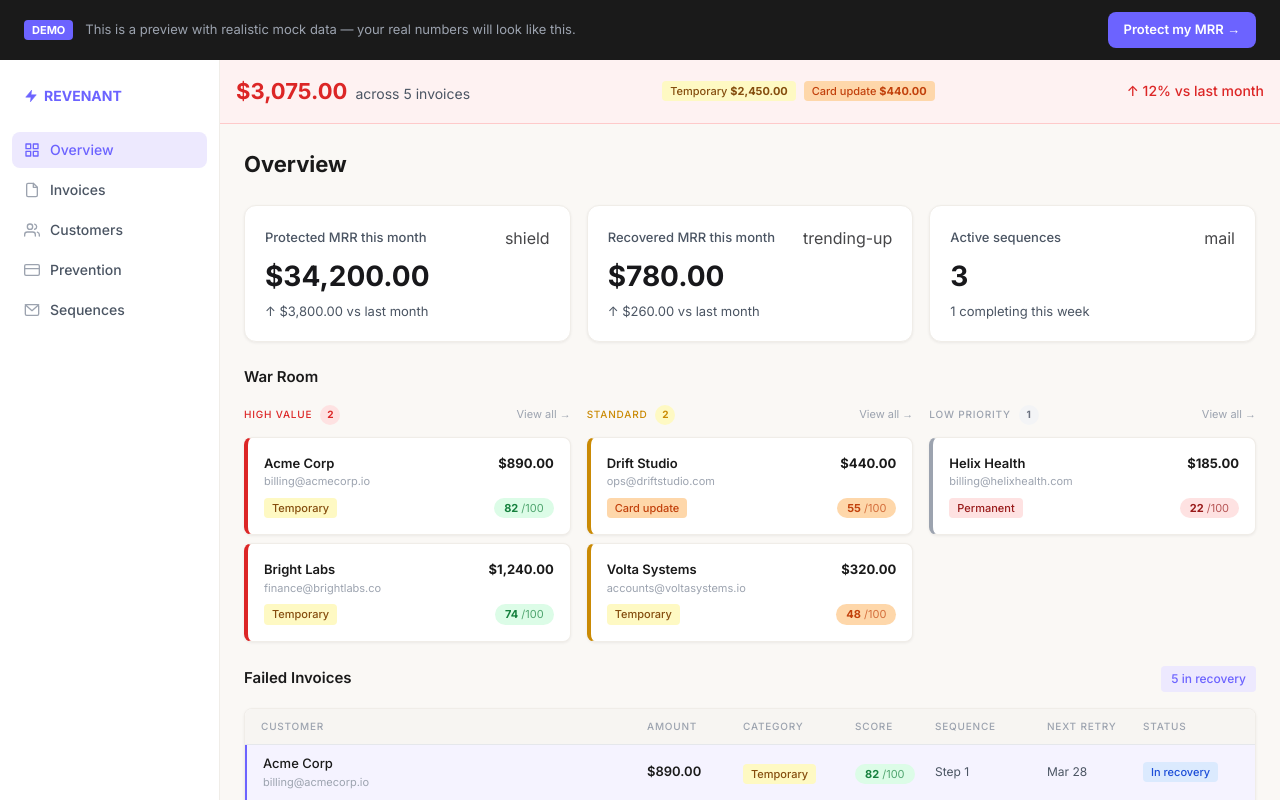
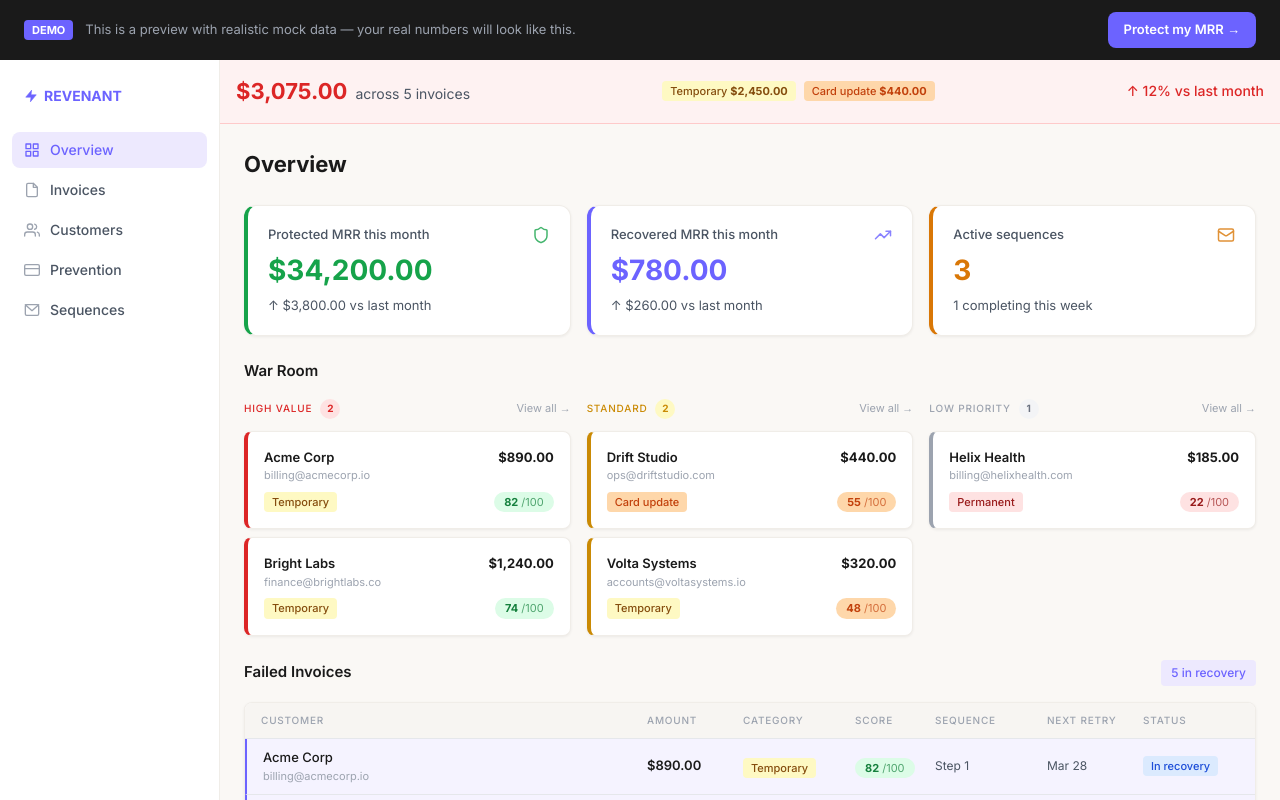
Before and after one commit to NoeLefevre/REVENANT, a Next.js app: page /demo in a window 1280 px wide. Shown: the top 800 px of the page. Built offline with nearby package versions, Linux system fonts and the light colour scheme; no server answers.

Commit message:
Change style Overview

```diff
--- a/app/demo/page.tsx
+++ b/app/demo/page.tsx
@@ -1,4 +1,5 @@
 import Link from 'next/link';
+import { Shield, TrendingUp, Mail } from 'lucide-react';
 import AtRiskBanner from '@/components/revenant/AtRiskBanner';
 import MetricCard from '@/components/revenant/MetricCard';
 import WarRoomBoard from '@/components/revenant/WarRoomBoard';
@@ -332,22 +333,22 @@ export default function DemoPage() {
                 label="Protected MRR this month"
                 value={formatCurrency(MOCK_METRICS.protectedMrr)}
                 delta={`↑ ${formatCurrency(Math.max(0, protectedDelta))} vs last month`}
-                color="green"
-                icon="shield"
+                borderColor="#16A34A"
+                icon={<Shield size={18} />}
               />
               <MetricCard
                 label="Recovered MRR this month"
                 value={formatCurrency(MOCK_METRICS.recoveredMrr)}
                 delta={`↑ ${formatCurrency(Math.max(0, recoveredDelta))} vs last month`}
-                color="purple"
-                icon="trending-up"
+                borderColor="#6C63FF"
+                icon={<TrendingUp size={18} />}
               />
               <MetricCard
                 label="Active sequences"
                 value={String(MOCK_METRICS.activeSequences)}
                 delta={`${MOCK_METRICS.sequencesCompletingThisWeek} completing this week`}
-                color="gray"
-                icon="mail"
+                borderColor="#D97706"
+                icon={<Mail size={18} />}
               />
             </div>
 
```
